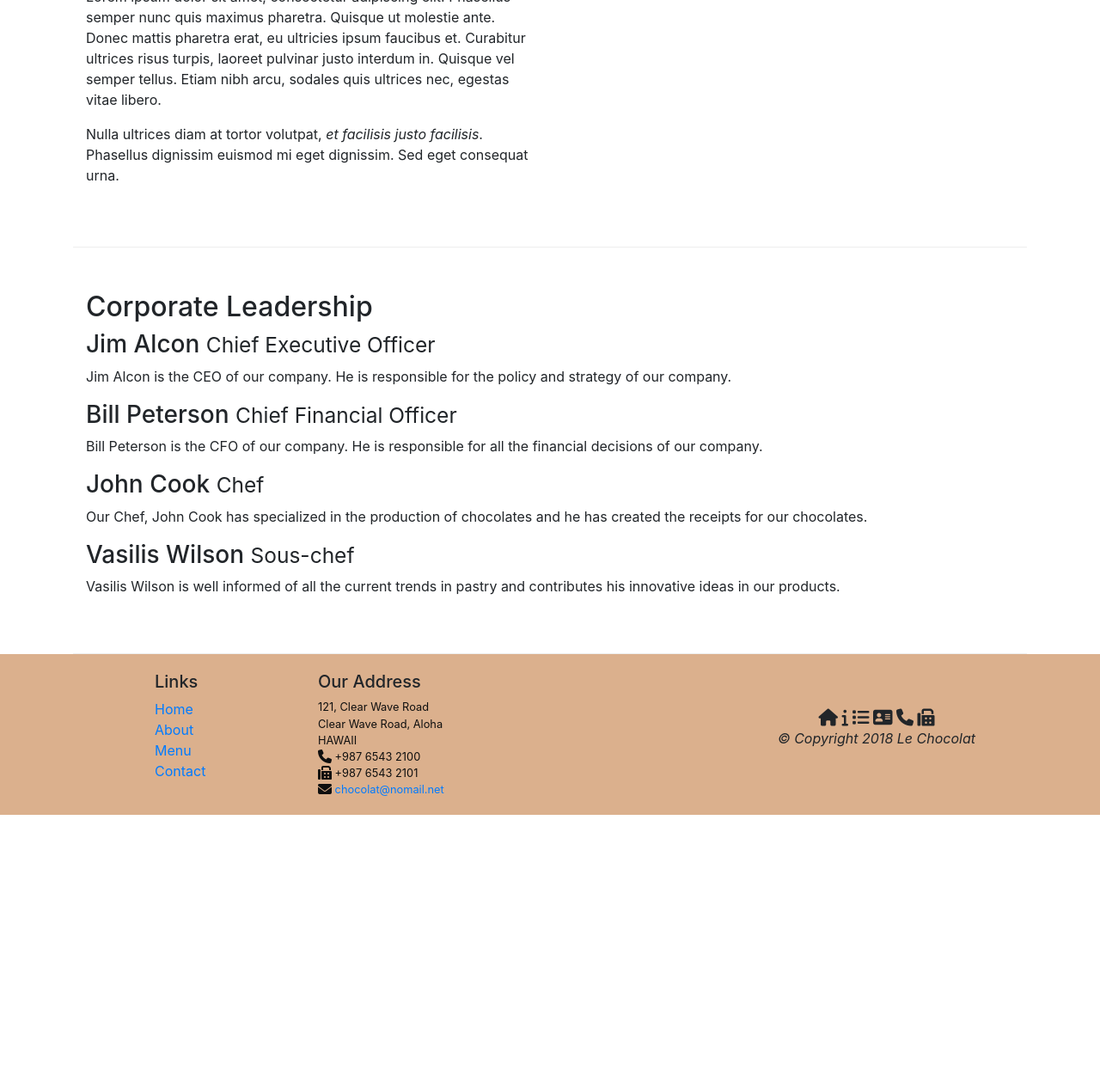
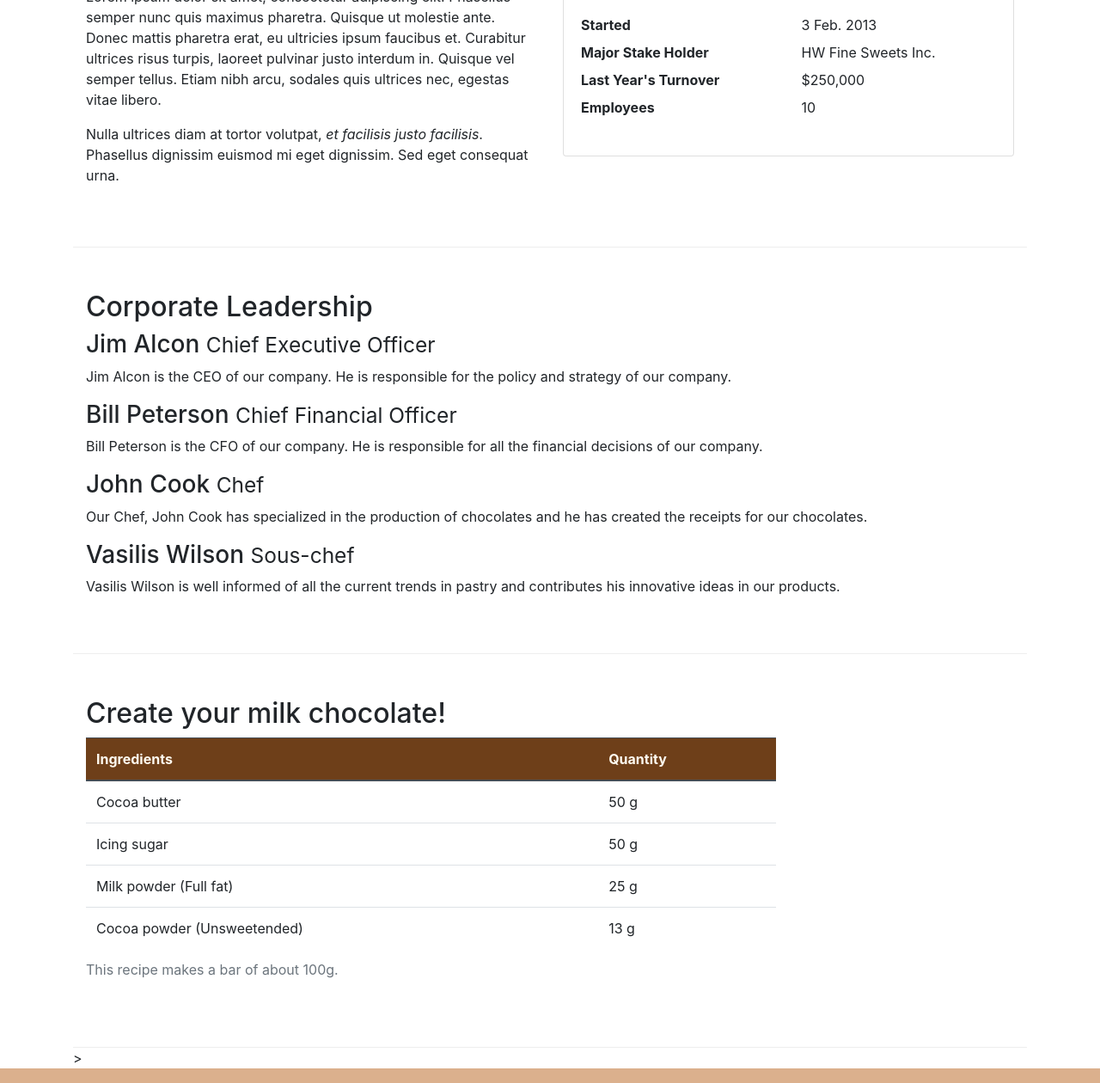
Before and after one commit to christos1rekkas/leChocolat, a plain HTML site: page aboutus.html in a window 1280 px wide. Shown: the part 553-1813 px from the top of the page at 86% size. Before the commit the page ends 1501 px from the top, so only its background shows below. Drawn offline with nearby package versions, Linux system fonts and the light colour scheme.

Commit message:
Tables and Cards

```diff
--- a/aboutus.html
+++ b/aboutus.html
@@ -78,6 +78,21 @@
                     euismod mi eget dignissim. Sed eget consequat urna. </p>
             </div>
             <div class="col col-sm">
+                <div class="card">
+                    <h3 class="card-header bg-secondary text-white">Facts At a Glance</h3>
+                    <div class="card-body">
+                        <dl class="row">
+                            <dt class="col-6">Started</dt>
+                            <dd class="col-6">3 Feb. 2013</dd>
+                            <dt class="col-6">Major Stake Holder</dt>
+                            <dd class="col-6">HW Fine Sweets Inc.</dd>
+                            <dt class="col-6">Last Year's Turnover</dt>
+                            <dd class="col-6">$250,000</dd>
+                            <dt class="col-6">Employees</dt>
+                            <dd class="col-6">10</dd>
+                        </dl>
+                    </div>
+                </div>
             </div>
         </div>
 
@@ -114,6 +129,42 @@
                 </div>
             </div>
         </div>
+
+        <div class="row row-content">
+            <div class="col-12 col-sm-9">
+                <h2> Create your milk chocolate!</h2>
+                <div class="table-responsive">
+                    <table class="table table-hover">
+                        <caption>This recipe makes a bar of about 100g.</caption>
+                        <thead class="thead-dark">
+                            <tr>
+                                <th>Ingredients</th>
+                                <th>Quantity</th>
+                            </tr>
+                        </thead>
+                        <tbody>
+                            <tr>
+                                <td>Cocoa butter</td>
+                                <td>50 g</td>
+                            </tr>
+                            <tr>
+                                <td>Icing sugar</td>
+                                <td>50 g</td>
+                            </tr>
+                            <tr>
+                                <td>Milk powder (Full fat)</td>
+                                <td>25 g</td>
+                            </tr>
+                            <tr>
+                                <td>Cocoa powder (Unsweetended)</td>
+                                <td>13 g</td>
+                            </tr>
+                        </tbody>
+                    </table>
+                </div>
+            </div>
+            <div class="col-12 col-sm-3"> </div>
+        </div>>
 
     </div>
 
--- a/css/styles.css
+++ b/css/styles.css
@@ -31,3 +31,10 @@
         padding:50px 0px 0px 0px;
         z-index:0;
     }
+    .table .thead-dark th {
+        color: floralwhite;
+        background-color: #6E3F19;
+        }
+        tr:hover
+        {background-color:#dbb08db0!important
+        }
```
Lines whose indentation alone changed are shown as unchanged.
